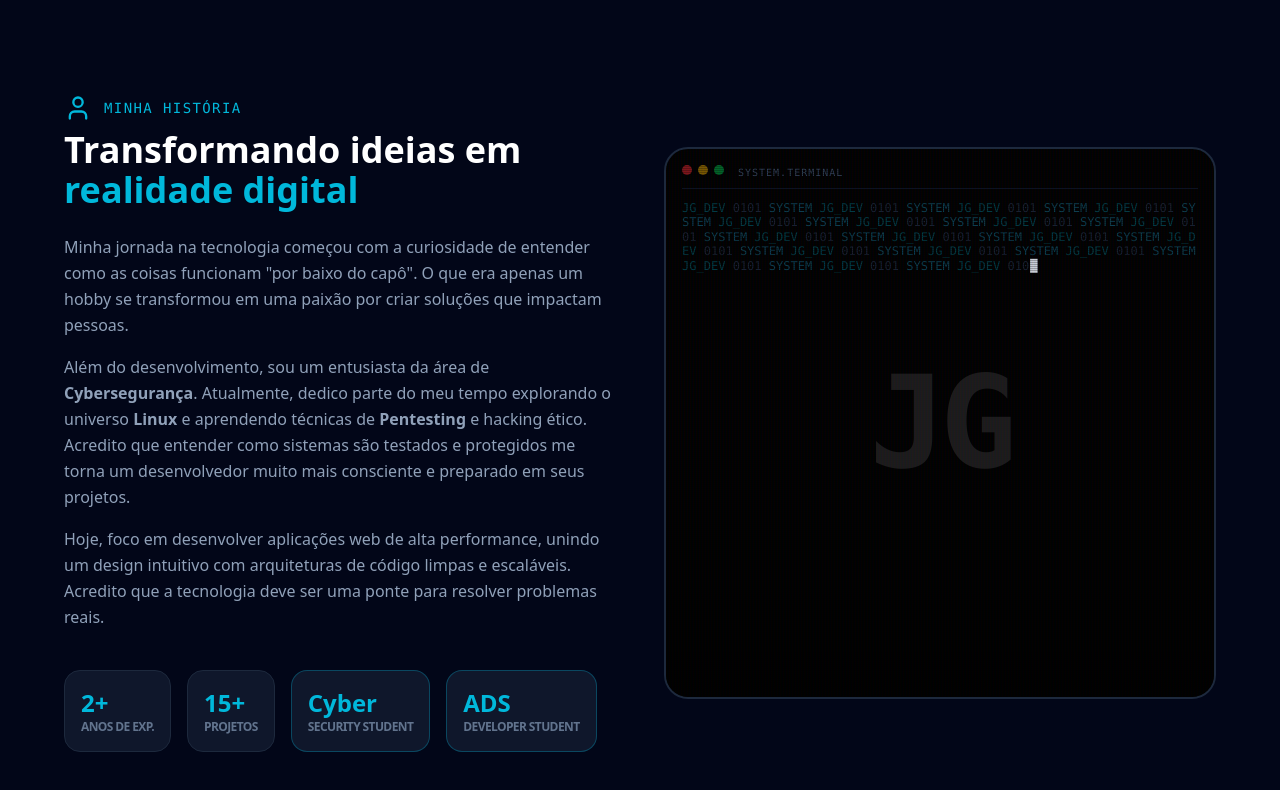
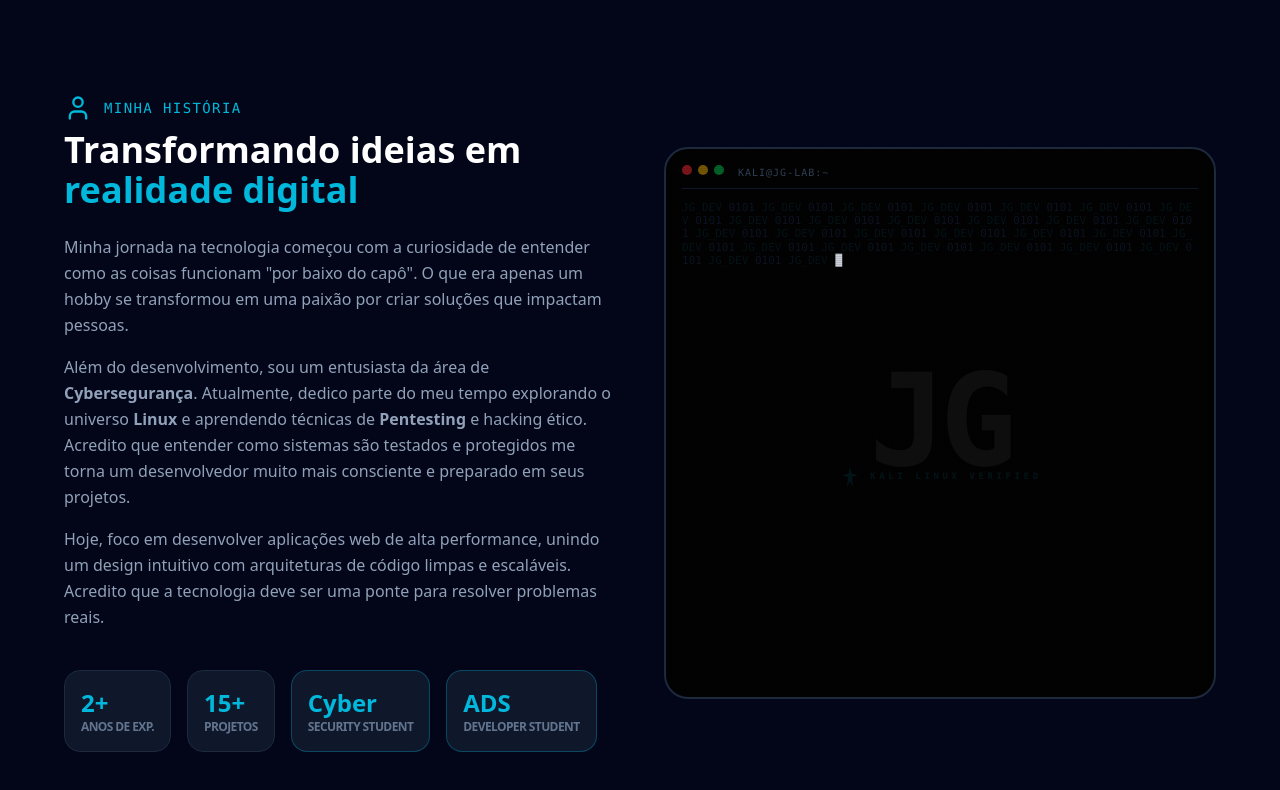
Before and after one commit to Joaokenehen/JG_Tech, a React (Vite) app in the folder frontend/: page /portfolio in a window 1280 px wide. Shown: the part 680-1470 px from the top of the page. Built offline with nearby package versions, Linux system fonts and the light colour scheme.

Commit message:
style: atualizado imagem com kali linux do aboutsection

```diff
--- a/frontend/src/components/AboutSection.tsx
+++ b/frontend/src/components/AboutSection.tsx
@@ -49,47 +49,69 @@ export const AboutSection = () => {
         viewport={{ once: true }}
         className="relative"
         >
-        <div className="aspect-square rounded-3xl overflow-hidden border-2 border-slate-800 bg-black p-4 font-mono relative z-10 group">
 
-  {/* Header do Terminal (Botões de fechar/minimizar) */}
+<div className="aspect-square rounded-3xl overflow-hidden border-2 border-slate-800 bg-black p-4 font-mono relative z-10 group">
+
+  {/* Header do Terminal */}
   <div className="flex gap-1.5 mb-3 border-b border-slate-900 pb-2">
     <div className="w-2.5 h-2.5 rounded-full bg-red-500/50" />
     <div className="w-2.5 h-2.5 rounded-full bg-yellow-500/50" />
     <div className="w-2.5 h-2.5 rounded-full bg-green-500/50" />
-    <span className="text-[10px] text-slate-700 ml-2 tracking-widest uppercase">System.Terminal</span>
+    <span className="text-[10px] text-slate-700 ml-2 tracking-widest uppercase">kali@jg-lab:~</span>
   </div>
 
-  {/* Conteúdo que preenche a tela */}
-  <div className="text-[10px] md:text-[12px] leading-[1.2] break-all select-none">
+  {/* Conteúdo Matrix + WHOAMI + Kali Info */}
+  <div className="text-[10px] md:text-[11px] leading-[1.2] break-all select-none">
     <Typewriter
       options={{
         strings: [
-          // Criamos uma string longa repetindo JG DEV com cores diferentes
-          Array(40).fill(null).map(() =>
-            `<span class="text-cyan-500/40">JG_DEV</span> <span class="text-slate-800">0101</span> <span class="text-cyan-900">SYSTEM</span>`
+          // Fundo de código repetido
+          Array(30).fill(null).map(() =>
+            `<span class="text-cyan-900/30">JG_DEV</span> <span class="text-slate-900">0101</span>`
           ).join(' ') +
-          `<br/><br/><span class="text-white font-bold bg-cyan-600 px-2">WHOAMI: JOAO GUSTAVO</span><br/><br/>` +
-          Array(40).fill(null).map(() =>
-            `<span class="text-slate-800">0110</span> <span class="text-cyan-500/40">JG_DEV</span>`
+
+          // Informações do Kali Linux no terminal
+          `<br/><br/>` +
+          `<span class="text-cyan-500">[ SYSTEM INFO ]</span><br/>` +
+          `<span class="text-slate-400">OS:</span> <span class="text-white">Kali GNU/Linux Rolling</span><br/>` +
+          `<span class="text-slate-400">KERNEL:</span> <span class="text-white">6.1.0-kali-amd64</span><br/>` +
+          `<span class="text-slate-400">SHELL:</span> <span class="text-white">zsh 5.9</span><br/><br/>` +
+
+          // Bloco WHOAMI em destaque
+          `<span class="text-white font-bold bg-cyan-600 px-2 uppercase">WHOAMI: JOAO GUSTAVO</span><br/><br/>` +
+
+          // Mais fundo de código para fechar
+          Array(30).fill(null).map(() =>
+            `<span class="text-slate-900">0110</span> <span class="text-cyan-900/30">JG_DEV</span>`
           ).join(' ')
         ],
         autoStart: true,
         loop: true,
-        delay: 1, // Velocidade máxima para parecer que o sistema está "carregando"
+        delay: 1,
         cursor: '█',
         wrapperClassName: "opacity-80"
       }}
     />
   </div>
 
-  {/* Overlay de Scanlines e Brilho para dar profundidade */}
-  <div className="absolute inset-0 bg-[linear-gradient(rgba(18,16,16,0)_50%,rgba(0,0,0,0.25)_50%),linear-gradient(90deg,rgba(255,0,0,0.06),rgba(0,255,0,0.02),rgba(0,0,255,0.06))] bg-[size:100%_2px,3px_100%] pointer-events-none" />
-  <div className="absolute inset-0 bg-gradient-to-t from-black via-transparent to-transparent opacity-60 pointer-events-none" />
+  {/* ELEMENTO CENTRAL: JG + LOGO KALI (Sutil) */}
+  <div className="absolute inset-0 flex flex-col items-center justify-center pointer-events-none z-20">
+    <span className="text-white/5 font-black text-9xl tracking-tighter">
+      JG
+    </span>
+    {/* Logo Kali Linux */}
+    <div className="flex items-center gap-2 mt-[-20px] opacity-10 group-hover:opacity-40 transition-opacity duration-700">
+      <svg width="24" height="24" viewBox="0 0 24 24" fill="currentColor" className="text-cyan-500">
+        <path d="M12 2L10.5 8.5L4 10L10 12L9 22L12 16L15 22L14 12L20 10L13.5 8.5L12 2Z" />
+      </svg>
+      <span className="text-[9px] font-mono tracking-[0.4em] text-cyan-500 uppercase font-bold">
+        Kali Linux Verified
+      </span>
+    </div>
+  </div>
 
-  {/* O "JG" grande que aparece sutilmente por cima de tudo no centro */}
-  <div className="absolute inset-0 flex items-center justify-center pointer-events-none">
-    <span className="text-white/10 font-black text-9xl tracking-tighter">JG</span>
-  </div>
+  {/* Overlay de Scanlines (Efeito TV antiga) */}
+  <div className="absolute inset-0 bg-[linear-gradient(rgba(18,16,16,0)_50%,rgba(0,0,0,0.1)_50%),linear-gradient(90deg,rgba(255,0,0,0.03),rgba(0,255,0,0.01),rgba(0,0,255,0.03))] bg-[size:100%_2px,3px_100%] pointer-events-none z-30" />
 </div>
       </motion.div>
         </div>
```
